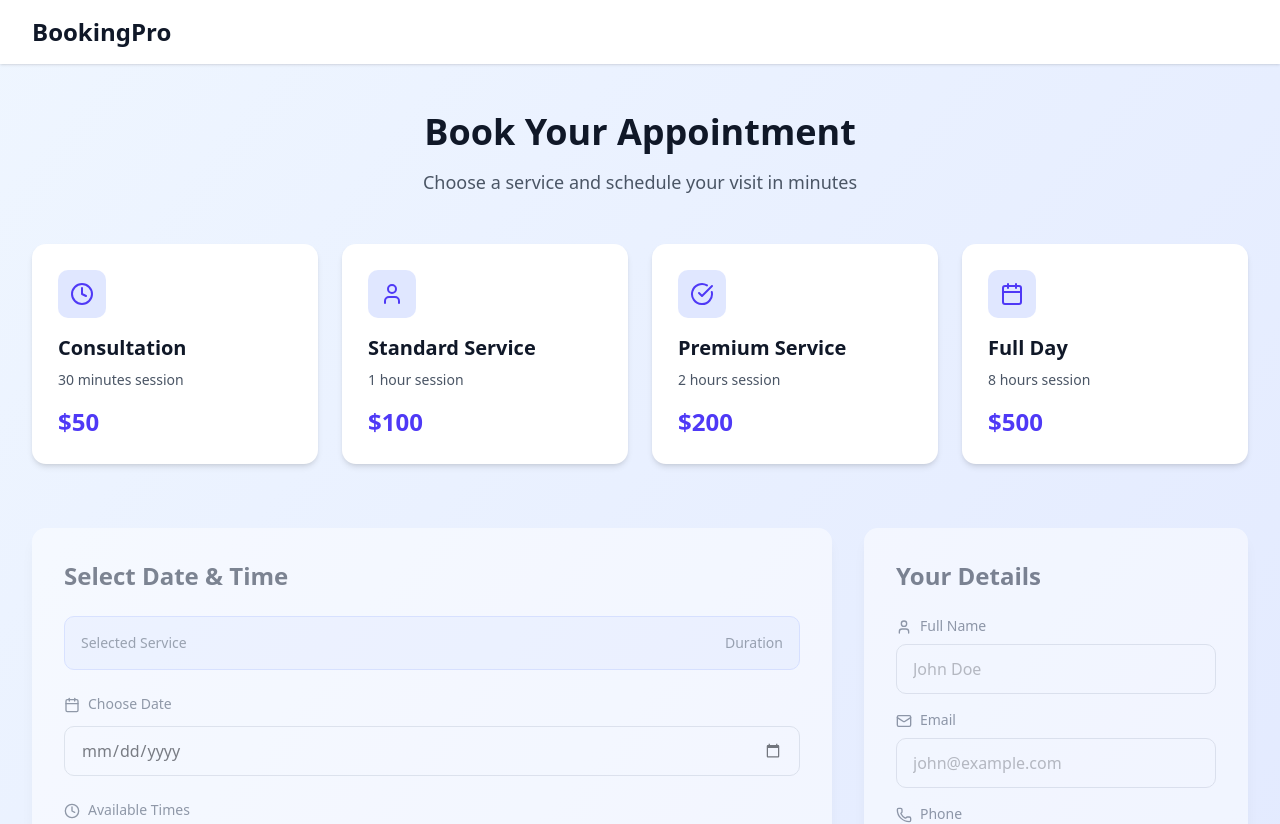
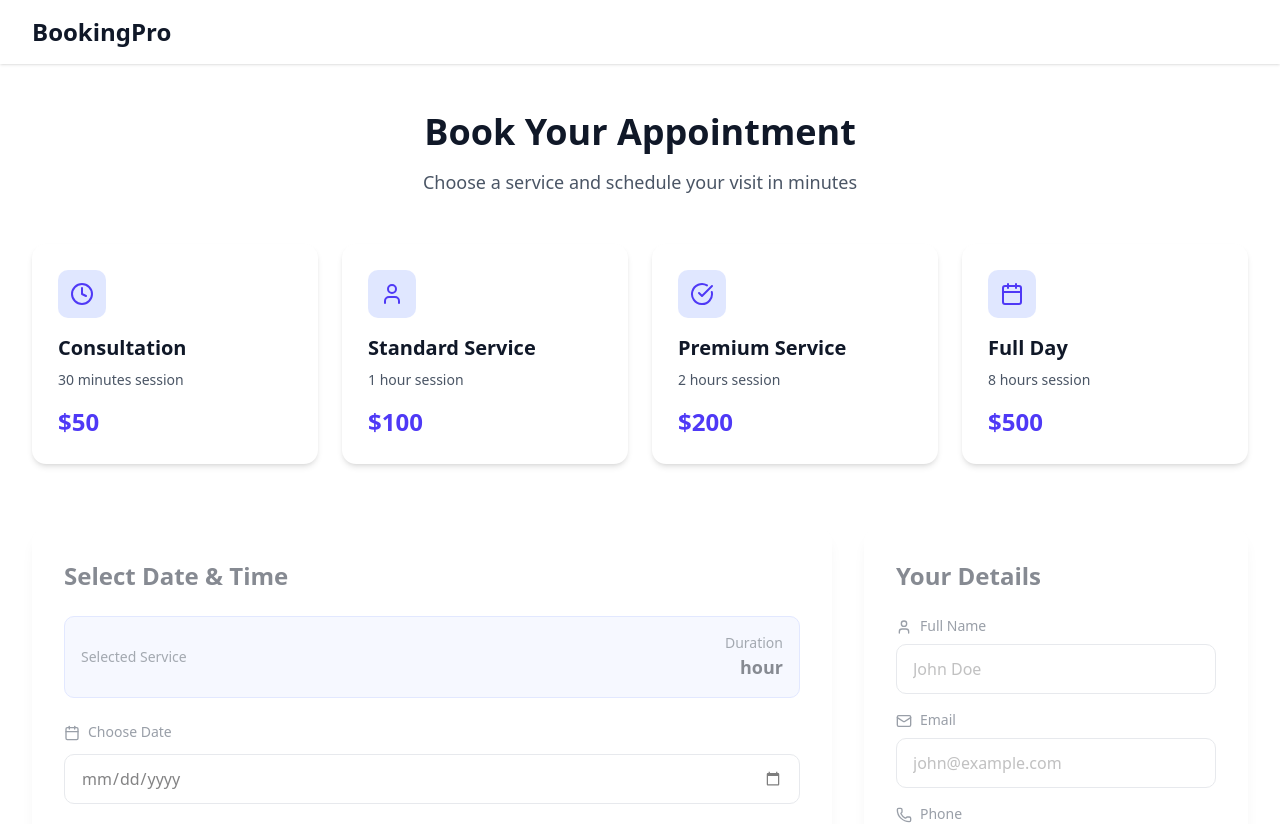
Before and after one commit to StenixDev/Codex, a Next.js app in the folder prisma-orm/: page /book in a window 1280 px wide. Shown: the top 824 px of the page. Built offline with nearby package versions, Linux system fonts and the light colour scheme.

Commit message:
[prisma-orm] - Fixing Types

```diff
--- a/prisma-orm/app/book/BookProvider.tsx
+++ b/prisma-orm/app/book/BookProvider.tsx
@@ -9,7 +9,7 @@ type DataProp = {
 };
 
 function BookProvider({ children }: React.PropsWithChildren) {
-  const [data, setData] = useState<DataProp | null>(null);
+  const [data, setData] = useState<DataProp[]>([]);
 
   return (
     <BookContext.Provider value={{ data, setData }}>
--- a/prisma-orm/app/book/_component/book-form.tsx
+++ b/prisma-orm/app/book/_component/book-form.tsx
@@ -5,11 +5,14 @@ import { useContext } from 'react';
 
 function BookForm() {
   const { data } = useContext(BookContext);
-  console.log(data);
+  const dataRes = data[0] || [];
+
+  console.log(dataRes);
+
   return (
     <div
       className={`grid lg:grid-cols-3 gap-8 ${
-        data === null && 'pointer-events-none opacity-50 cursor-not-allowed'
+        !dataRes?.service && 'pointer-events-none opacity-50 cursor-not-allowed'
       }`}
     >
       {/* Left Column - Date & Time */}
@@ -25,18 +28,18 @@ function BookForm() {
               <div>
                 <p className='text-sm text-gray-600'>Selected Service</p>
                 <p className='text-lg font-semibold text-gray-900'>
-                  {data?.service}
+                  {dataRes?.service}
                 </p>
               </div>
               <div className='text-right'>
                 <p className='text-sm text-gray-600'>Duration</p>
                 <p className='text-lg font-semibold text-gray-900'>
-                  {data?.hours}{' '}
-                  {data?.hours > 8
+                  {dataRes?.hours}{' '}
+                  {dataRes?.hours > 8
                     ? 'minutes'
-                    : data?.hours > 1 && data?.hours <= 8
+                    : dataRes?.hours > 1 && dataRes?.hours <= 8
                     ? 'hours'
-                    : data !== null && 'hour'}{' '}
+                    : dataRes !== null && 'hour'}{' '}
                 </p>
               </div>
             </div>
@@ -152,7 +155,7 @@ function BookForm() {
                 Additional Notes
               </label>
               <textarea
-                rows='3'
+                rows={3}
                 placeholder='Any special requests or notes...'
                 className='w-full px-4 py-3 border border-gray-300 rounded-lg focus:ring-2 focus:ring-indigo-500 focus:border-transparent resize-none'
               ></textarea>
--- a/prisma-orm/app/book/_component/service.tsx
+++ b/prisma-orm/app/book/_component/service.tsx
@@ -19,11 +19,7 @@ function Service({ icon: Icon, service, hours, price }: ServiceProp) {
   const { setData } = useContext(BookContext);
 
   function handleClick() {
-    setData({
-      service,
-      hours,
-      price,
-    });
+    setData([{ service, hours, price }]);
   }
 
   return (
@@ -32,7 +28,7 @@ function Service({ icon: Icon, service, hours, price }: ServiceProp) {
       className='bg-white rounded-xl shadow-md p-6 hover:shadow-lg transition cursor-pointer border-2 border-transparent hover:border-indigo-500'
     >
       <div className='w-12 h-12 bg-indigo-100 rounded-lg flex items-center justify-center mb-4'>
-        <Icon className='w-6 h-6 text-indigo-600' />
+        {Icon && <Icon className='w-6 h-6 text-indigo-600' />}
       </div>
       <h3 className='text-xl font-semibold text-gray-900 mb-2'>{service}</h3>
       <p className='text-gray-600 text-sm mb-4'>
--- a/prisma-orm/app/book/_context/BookContext.ts
+++ b/prisma-orm/app/book/_context/BookContext.ts
@@ -1,3 +1,26 @@
-import { createContext } from 'react';
+import { createContext, useContext } from 'react';
+type DataProp = {
+  service: string;
+  hours: number;
+  price: number;
+};
+type BookContextType = {
+  data: DataProp[];
+  setData: React.Dispatch<React.SetStateAction<DataProp[]>>;
+};
+export const BookContext = createContext<BookContextType>({
+  data: [],
+  setData: () => {}, // Provide a no-op function as default
+});
 
-export const BookContext = createContext(null);
+export function useBookContext() {
+  const context = useContext(BookContext);
+
+  if (context === undefined) {
+    throw new Error(
+      'useBookContext must be used within a BookContext.Provider'
+    );
+  }
+
+  return context;
+}
--- a/prisma-orm/app/book/page.tsx
+++ b/prisma-orm/app/book/page.tsx
@@ -8,7 +8,7 @@ import BookProvider from './BookProvider';
 
 export default function BookingSystem() {
   return (
-    <div className='min-h-screen bg-gradient-to-br from-blue-50 to-indigo-100'>
+    <div className='min-h-screen  from-blue-50 to-indigo-100'>
       <Header />
 
       {/* Main Content */}
```
